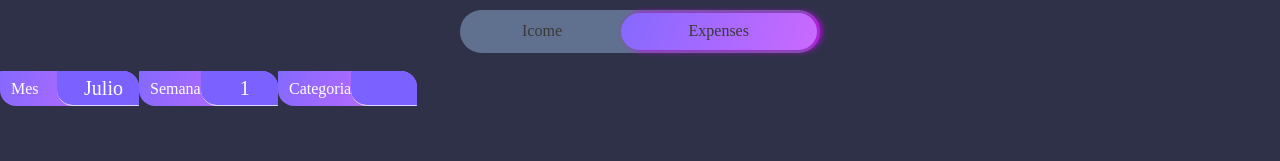
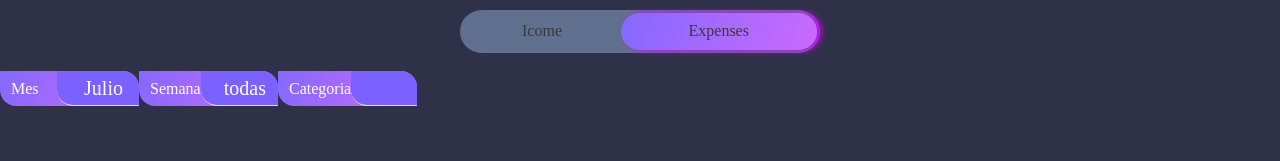
Before and after one commit to juanpa77/App_Control_de_Gastos, a React (Create React App) app: page /transaction-list in a window 1280 px wide. Shown: the top 161 px of the page. Built offline with nearby package versions, Linux system fonts and the light colour scheme.

Commit message:
add initValue in Filter Weeks

```diff
--- a/src/components/transaction-list/index.tsx
+++ b/src/components/transaction-list/index.tsx
@@ -54,6 +54,7 @@ const TransactionList = ({ db, openModal, setSelectedTransaction }: Props) => {
           <DateFilter
             name='week'
             options={weeks}
+            initValue={'todas'}
           />
         </Wrapper>
         <Wrapper>
```
